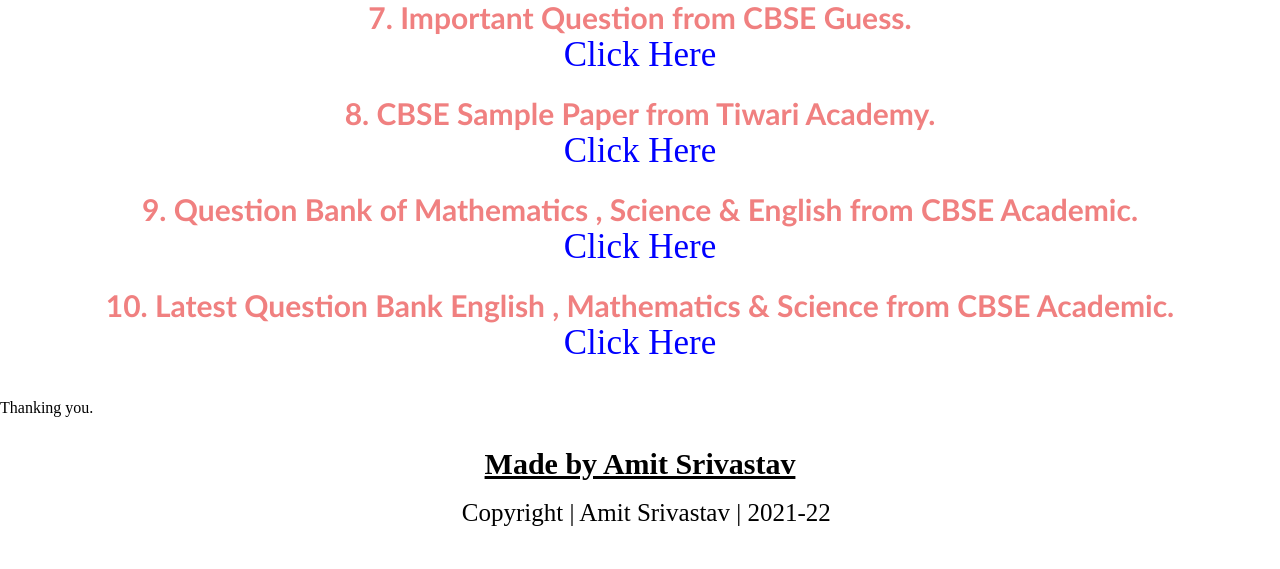
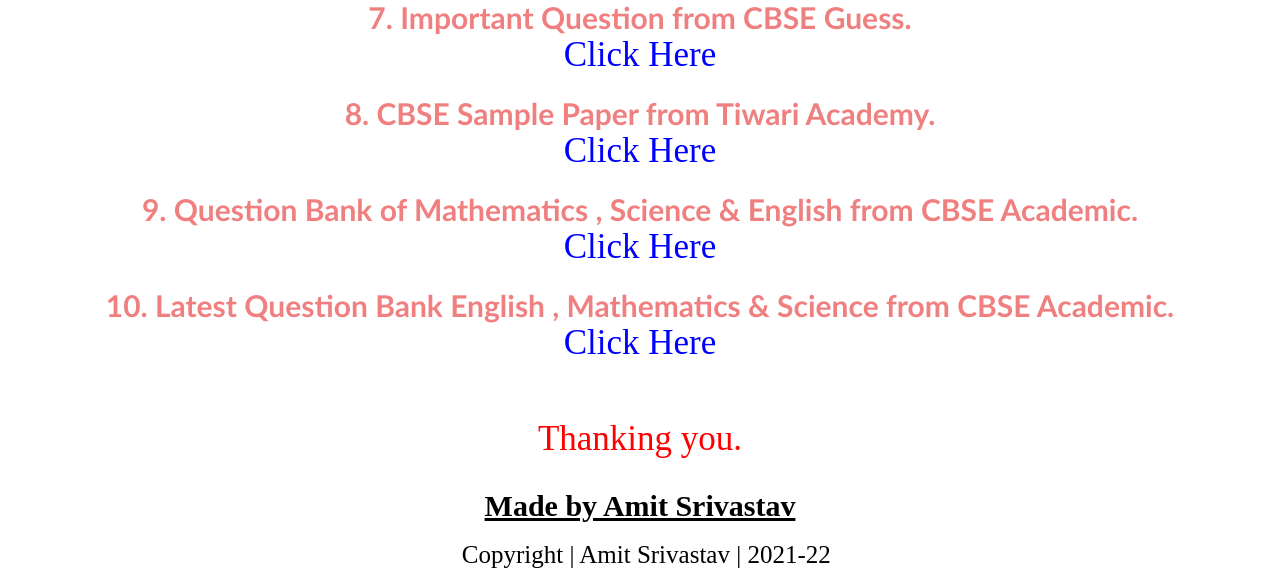
Before and after one commit to amitsrivastav72/class10questionspaper, a plain HTML site: page index.html in a window 1280 px wide. Shown: the part 753-1322 px from the top of the page. Before the commit the page ends 1280 px from the top, so only its background shows below. Drawn offline with Linux system fonts and the light colour scheme.

Commit message:
Update cbse.css

```diff
--- a/cbse.css
+++ b/cbse.css
@@ -53,13 +53,11 @@ a:hover{
 	font-family: cursive;
 	position: absolute;
 }
-abc{
-
+.abc{
 	color: red;
-	padding-left:690px;
 	margin-top: 20px;
 	font-size: 35px;
-
+	text-align:center;
 }
 h4{
 	margin-top:30px;
```
